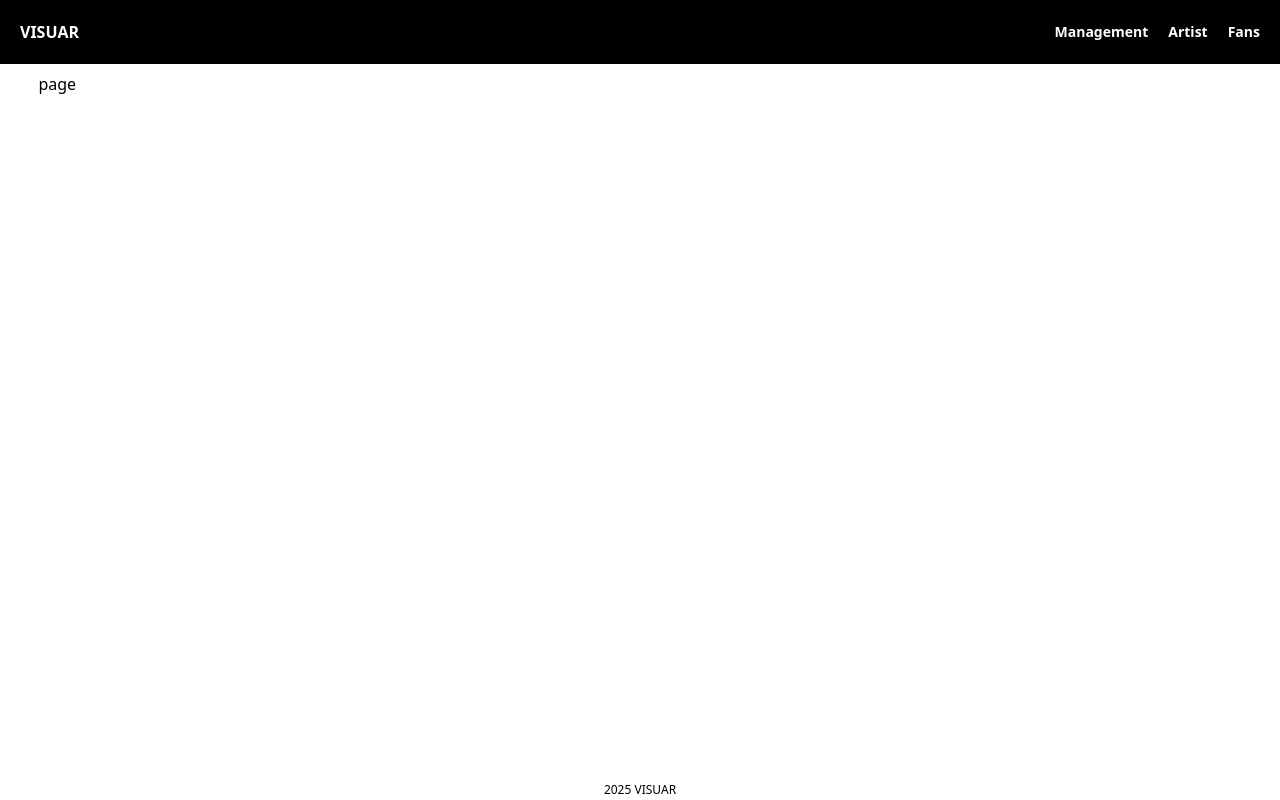
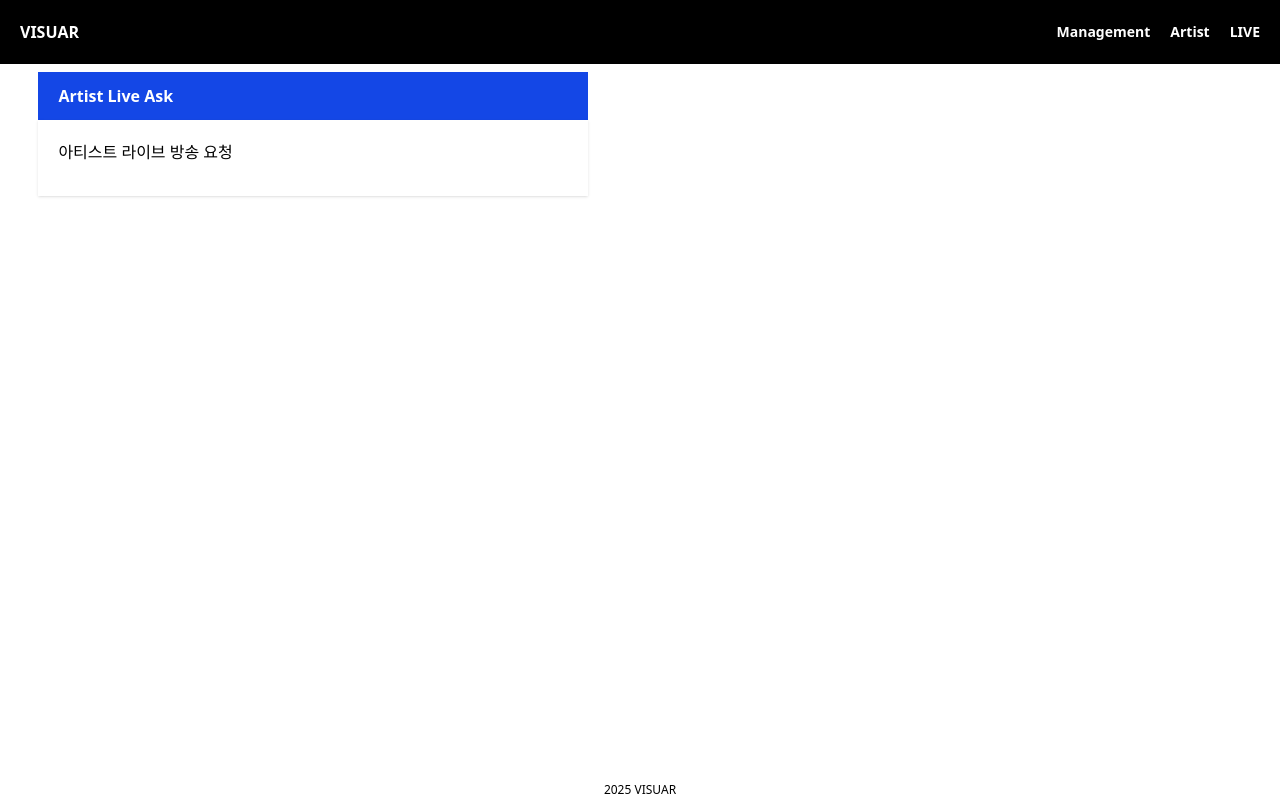
Before and after one commit to Tae2u2/visuAR, a Next.js app: page /setting in a window 1280 px wide. Built offline with nearby package versions, Linux system fonts and the light colour scheme.

Commit message:
style: 페이지  UI 작업

```diff
--- a/src/app/fans/page.tsx
+++ /dev/null
@@ -1,5 +0,0 @@
-const FansPage = () => {
-  return <div>page</div>;
-};
-
-export default FansPage;
--- /dev/null
+++ b/src/app/live/page.tsx
@@ -0,0 +1,11 @@
+import AnimalEarsLiveWithSelector from "@/features/live/LiveShowView";
+
+const LivePage = () => {
+  return (
+    <div>
+      <AnimalEarsLiveWithSelector />
+    </div>
+  );
+};
+
+export default LivePage;
--- a/src/app/page.tsx
+++ b/src/app/page.tsx
@@ -1,5 +1,5 @@
 import Artist from "@/components/home/Artist";
-import Fans from "@/components/home/Fans";
+import IdCard from "@/components/home/IdCard";
 import Notice from "@/components/home/Notice";
 import Schedule from "@/components/home/Schedule";
 
@@ -11,7 +11,7 @@ export default function Home() {
         <Schedule />
       </div>
       <Artist />
-      <Fans />
+      <IdCard />
     </div>
   );
 }
--- a/src/app/setting/page.tsx
+++ b/src/app/setting/page.tsx
@@ -1,5 +1,11 @@
+import ArtistLiveAsk from "@/components/manage/ArtistLiveAsk";
+
 const SettingPage = () => {
-  return <div>page</div>;
+  return (
+    <div>
+      <ArtistLiveAsk />
+    </div>
+  );
 };
 
 export default SettingPage;
--- a/src/components/home/Fans.tsx
+++ b/src/components/home/IdCard.tsx
@@ -1,7 +1,7 @@
 import Image from "next/image";
 import React from "react";
 
-const Fans = () => {
+const IdCard = () => {
   return (
     <div className="w-full max-w-[360px] bg-gray-100 rounded-md p-5 shadow">
       <Image src={"/profile/bang.jpg"} alt="artist" width={120} height={120} />
@@ -17,4 +17,4 @@ const Fans = () => {
   );
 };
 
-export default Fans;
+export default IdCard;
--- a/src/components/layout/Header.tsx
+++ b/src/components/layout/Header.tsx
@@ -16,7 +16,7 @@ const Header = () => {
             <Link href="/star">Artist</Link>
           </li>
           <li>
-            <Link href="/fans">Fans</Link>
+            <Link href="/live">LIVE</Link>
           </li>
         </ul>
       </nav>
--- /dev/null
+++ b/src/components/manage/ArtistLiveAsk.tsx
@@ -0,0 +1,15 @@
+import React from "react";
+import { SectionTitle } from "../util/Text";
+
+const ArtistLiveAsk = () => {
+  return (
+    <div className="w-full max-w-[550px]">
+      <SectionTitle text="Artist Live Ask" />
+      <div className="p-5 shadow ">
+        <p className="mb-3">아티스트 라이브 방송 요청</p>
+      </div>
+    </div>
+  );
+};
+
+export default ArtistLiveAsk;
```
